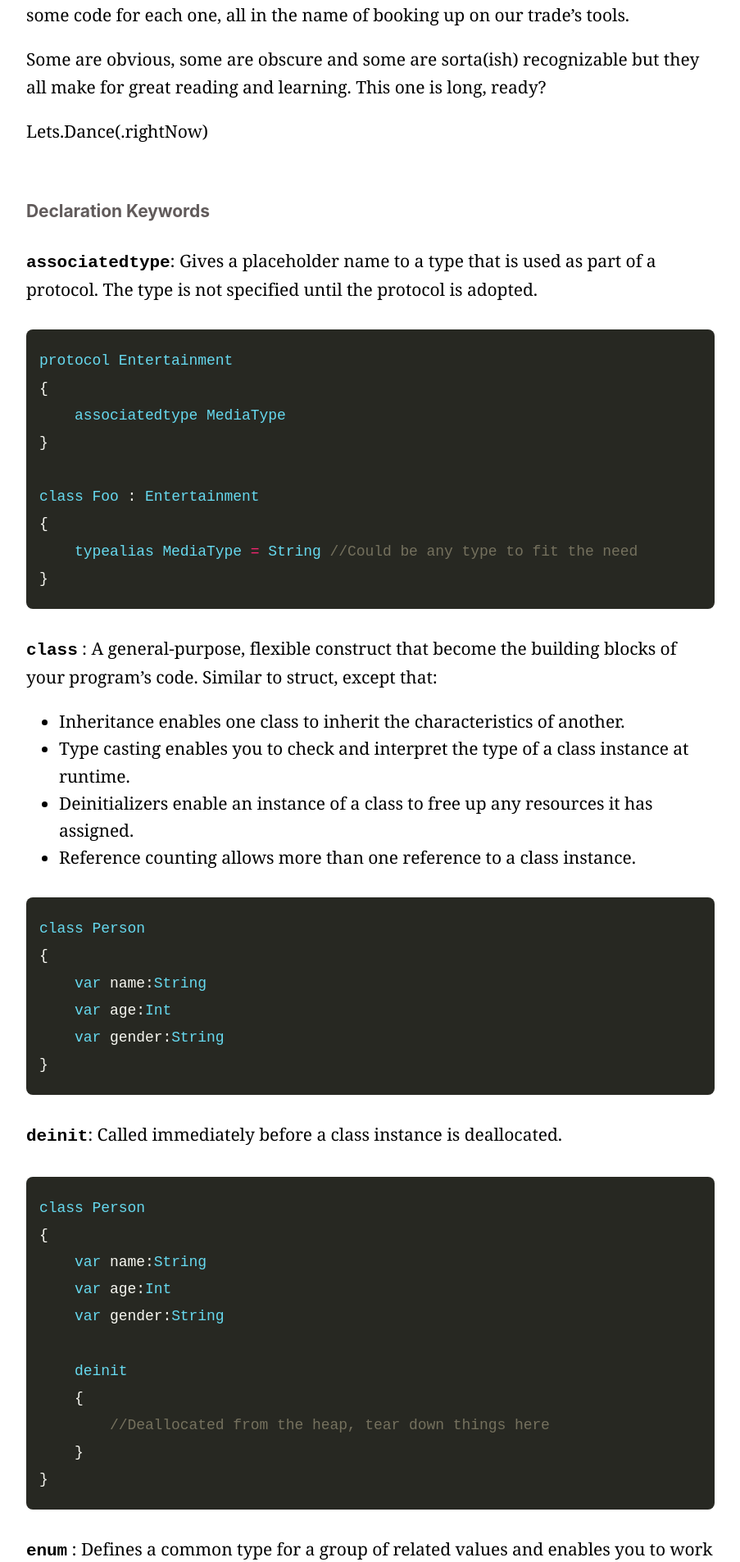
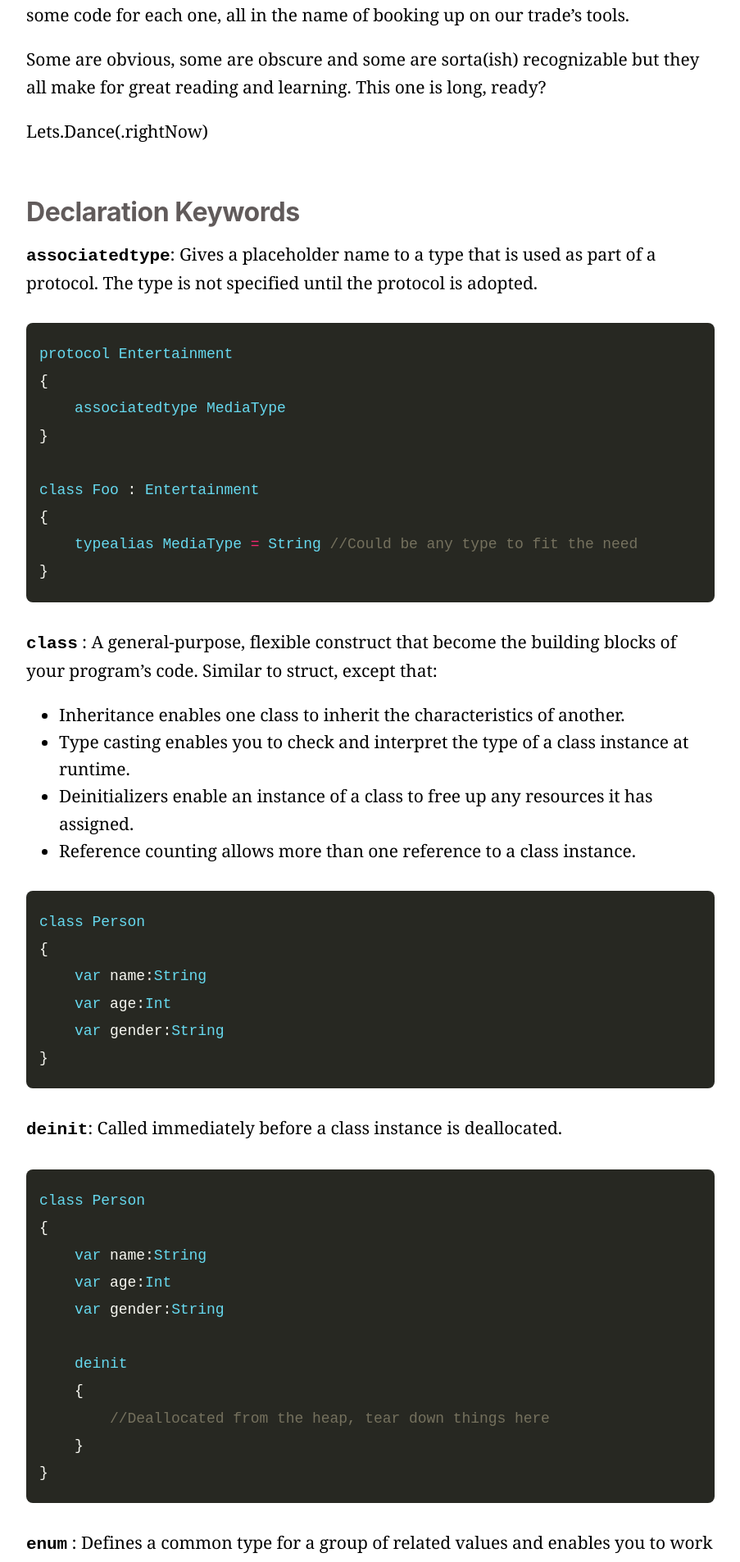
Before and after one commit to hassaan4584/Swiftjective-C, a Jekyll site: the page built from _posts/2017-02-11-Swift-Keywords-V-3-0-1.md, in a window 1280 px wide. Shown: the part 576-2482 px from the top of the page at 82% size, without its empty margins (188-1091 px from the left). Built offline with Jekyll 4.4.1, drawn with Linux system fonts in a browser that asks for light colours; comment, search, counter and statistics services are not loaded.

Commit message:
Header and anchor tag fix

````diff
--- a/_layouts/post.html
+++ b/_layouts/post.html
@@ -18,7 +18,7 @@ title: post
                 </section>
                 {{ content }}
             </article>
-            <p id="pullsWelcome">Spot any corrections or have anything to add?<br />Feel free to open an <a href="{{ githubURL | append:'issues' }}" target="_blank">issue</a> or create a <a href="{{ githubURL | append: 'tree/master/_posts/'}}{{ page.path | remove_first:'_posts/' }}" target="_blank"">pull request</a> for this article.</p>
+            <p id="pullsWelcome">Spot any corrections or have anything to add?<br />Feel free to open an <a href="{{ githubURL | append:'issues' }}" target="_blank">issue</a> or create a <a href="{{ githubURL | append: 'tree/master/_posts/'}}{{ page.path | remove_first:'_posts/' }}" target="_blank">pull request</a> for this article.</p>
             {% assign next_post = page.next %}
             {% if next_post == null %}
             {% assign next_post = site.posts | slice:1, 2 | first  %}
--- a/_posts/2017-02-11-Swift-Keywords-V-3-0-1.md
+++ b/_posts/2017-02-11-Swift-Keywords-V-3-0-1.md
@@ -15,7 +15,7 @@ Some are obvious, some are obscure and some are sorta(ish) recognizable but they
 
 Lets.Dance(.rightNow)
 
-#### Declaration Keywords
+### Declaration Keywords
 
 **`associatedtype`**: Gives a placeholder name to a type that is used as part of a protocol. The type is not specified until the protocol is adopted.
 ```swift
@@ -258,7 +258,7 @@ func parseJSON(_ deserializedData:JSONDictionary){}
 var mutableString = ""
 mutableString = "Mutated"
 ```
-#### Keywords in Statements
+### Keywords in Statements
 
 **`break`** : Ends program execution of a loop, an `if` statement, or a `switch` statement.
 ```swift
@@ -463,7 +463,7 @@ while foo != bar
     print("Keeps going until the foo == bar")
 }
 ```
-#### Expressions and Types Keywords
+### Expressions and Types Keywords
 
 **`Any`** : Can be used to represent an instance of any type at all, including function types.
 ```swift
@@ -675,7 +675,7 @@ let aResult = try dangerousFunction() //Handle it, or propagate it
 let aResult = try! dangerousFunction() //This could trap
 if let aResult = try? dangerousFunction() //Unwrap the optional
 ```
-#### Keywords Using Patterns
+### Keywords Using Patterns
 
 **_** : A wilcard pattern that matches and ignores any value.
 ```swift
@@ -688,7 +688,7 @@ another use
 ```swift
 let _ = Singleton() //Ignore value or unused variable
 ```
-#### Keywords Using #
+### Keywords Using #
 
 **#available**: A condition of an `if`, `while`, and `guard` statement to query the availability of APIs at runtime, based on specified platforms arguments.
 ```swift
@@ -808,7 +808,7 @@ print(#line)
 print(#file)
 print(#line)
 ```
-#### Keywords For Specific Context(s)
+### Keywords For Specific Context(s)
 
 > These keywords can actually be used as identifiers if they are used outside of their respective contexts.
 
````
